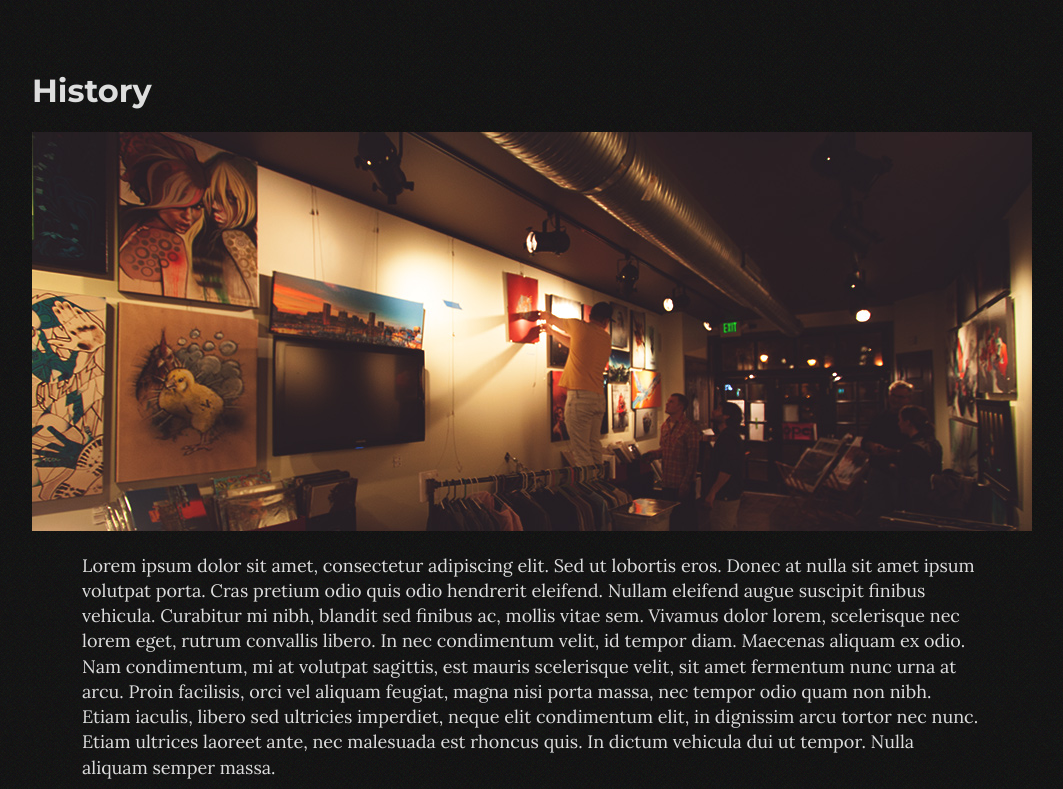
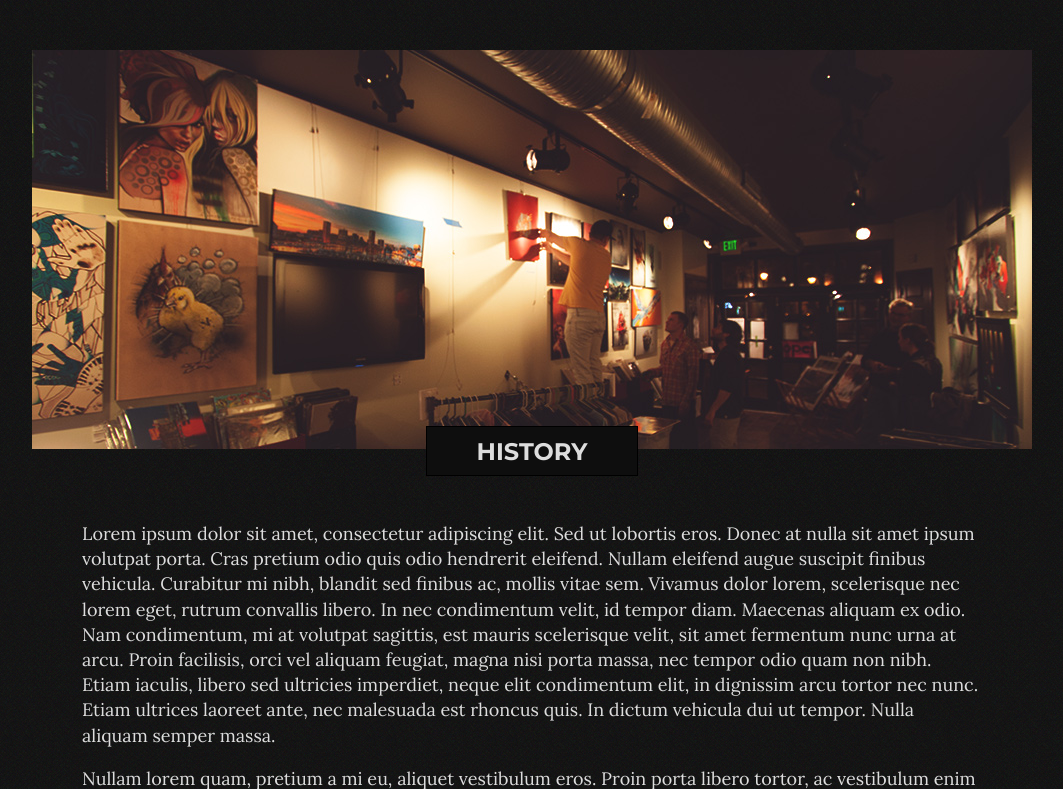
Before and after one commit to lostPixels/Evokeone.com, a Node server app: page /history in a window 1280 px wide. Shown: the part 177-966 px from the top of the page, without its empty margins (108-1171 px from the left). Run offline with Node 20, Linux system fonts and the light colour scheme; some libraries are stand-ins or nearby versions.

Commit message:
Stylized intro graphic

```diff
--- a/assets/css/history.css
+++ b/assets/css/history.css
@@ -3,3 +3,21 @@
     line-height: 1.4em;
     padding: 0 50px;
 }
+
+.history .intro-wrap {
+	text-align: center;
+}
+
+.history h1{
+	display: inline-block;
+	background-color: #0e0e0e;
+	border: 1px solid #000;
+	text-transform: uppercase;
+	font-size: 24px;
+	height: 50px;
+	line-height: 50px;
+	padding: 0 50px;
+	margin: 0;
+	transform: translateY(-27px);
+	box-sizing: border-box;
+}
--- a/views/history.handlebars
+++ b/views/history.handlebars
@@ -1,9 +1,8 @@
-<h1>History</h1>
 
-
-<section>
-	<img src="/public/img/history-hero.jpg"/>
-</section>
+<div class="intro-wrap">
+	<img src="/public/img/history-hero.jpg">
+	<h1>History</h1>
+</div>
 
 <p>Lorem ipsum dolor sit amet, consectetur adipiscing elit. Sed ut lobortis eros. Donec at nulla sit amet ipsum volutpat porta. Cras pretium odio quis odio hendrerit eleifend. Nullam eleifend augue suscipit finibus vehicula. Curabitur mi nibh, blandit sed finibus ac, mollis vitae sem. Vivamus dolor lorem, scelerisque nec lorem eget, rutrum convallis libero. In nec condimentum velit, id tempor diam. Maecenas aliquam ex odio. Nam condimentum, mi at volutpat sagittis, est mauris scelerisque velit, sit amet fermentum nunc urna at arcu. Proin facilisis, orci vel aliquam feugiat, magna nisi porta massa, nec tempor odio quam non nibh. Etiam iaculis, libero sed ultricies imperdiet, neque elit condimentum elit, in dignissim arcu tortor nec nunc. Etiam ultrices laoreet ante, nec malesuada est rhoncus quis. In dictum vehicula dui ut tempor. Nulla aliquam semper massa.</p>
 
```
